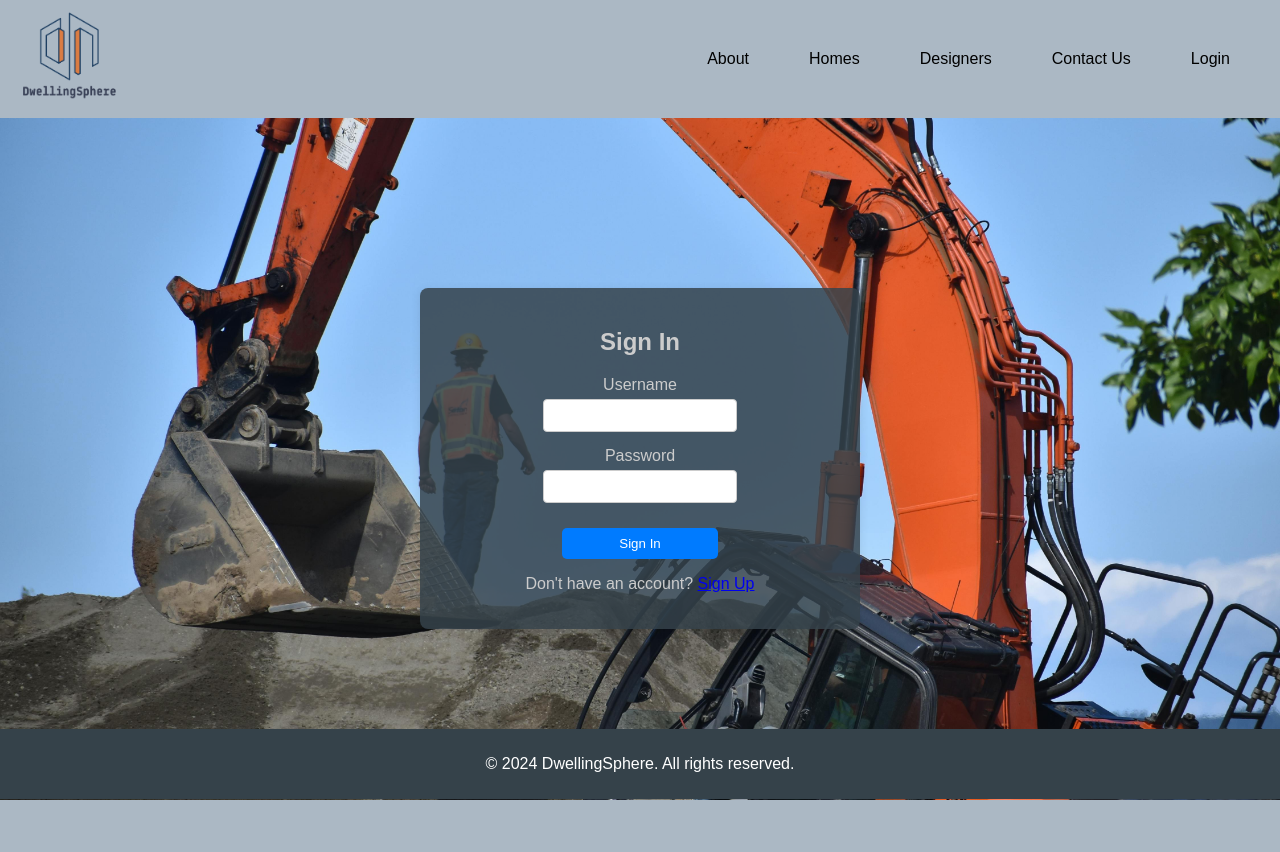
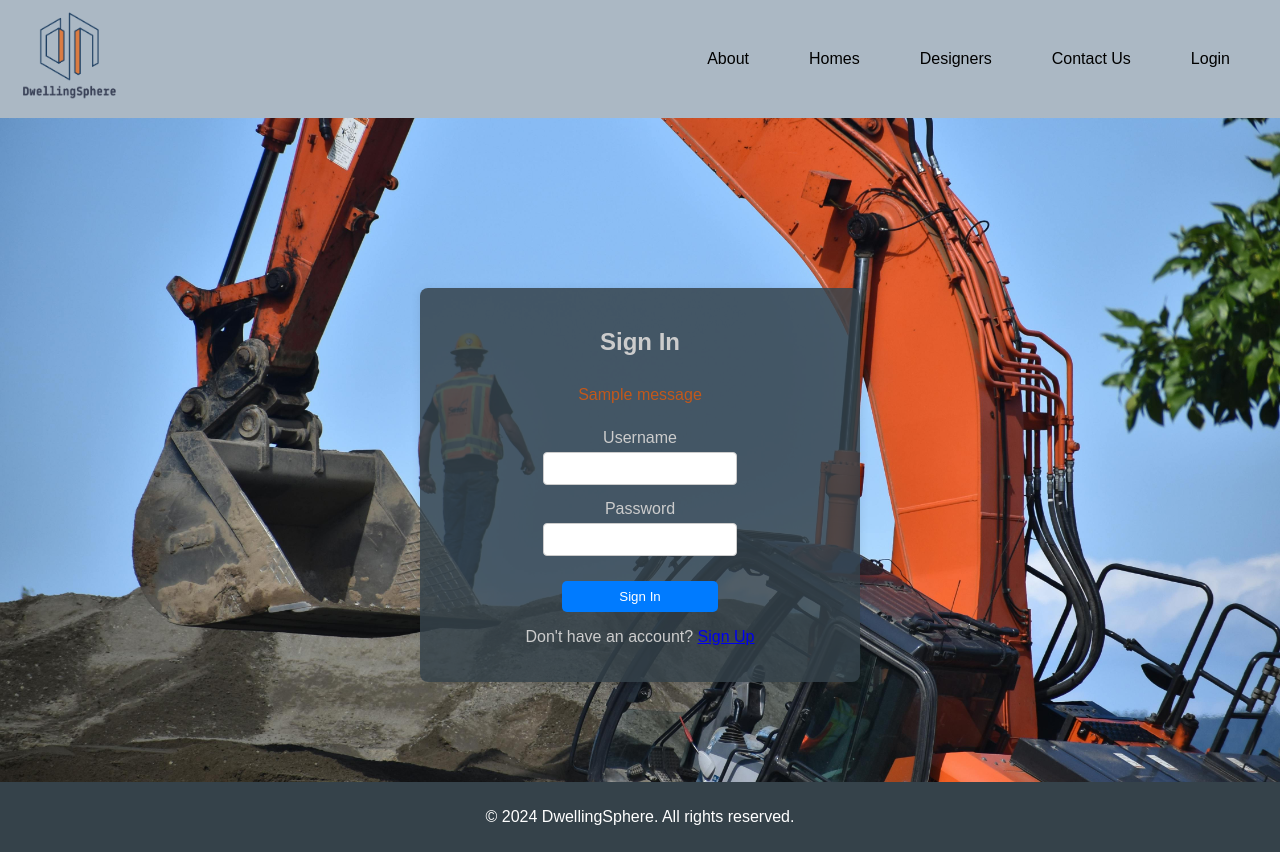
Before and after one commit to Reemaalbrahim/DwellingSphere, a Django app: page /signin/ in a window 1280 px wide. Before the commit the page ends 800 px from the top, so only its background shows below. Run offline with Django 5.2, Linux system fonts and the light colour scheme; one stand-in notice (Sample message) is shown.

Commit message:
Activating the signin and signup

```diff
--- a/DwellingSphere/main_app/templates/main_app/sign_in.html
+++ b/DwellingSphere/main_app/templates/main_app/sign_in.html
@@ -6,7 +6,7 @@
 {% block content %}
 <style>
     body {
-        background-image: url('{% static "images/signin.jpeg" %}'); /* Update the path to your background image */
+        background-image: url('{% static "images/signin.jpeg" %}');
         background-size: cover;
         background-position: center;
         height: 100vh;
@@ -23,10 +23,10 @@
         margin-top: 170px;
         margin-bottom: 80px;
         color: #ccc;
-        display: flex; /* Use flexbox for centering */
-        flex-direction: column; /* Stack items vertically */
-        align-items: center; /* Center items horizontally */
-        text-align: center; /* Center text */
+        display: flex;
+        flex-direction: column;
+        align-items: center;
+        text-align: center;
     }
 
     .form-container h2 {
@@ -35,7 +35,7 @@
 
     .form-group {
         margin-bottom: 15px;
-        width: 100%; /* Ensure full width for the form group */
+        width: 100%;
     }
 
     .form-group label {
@@ -44,38 +44,53 @@
     }
 
     .form-group input {
-        width: 90%; /* Adjusted width for smaller fields */
-        padding: 8px; /* Slightly smaller padding */
+        width: 90%;
+        padding: 8px;
         border: 1px solid #ccc;
         border-radius: 4px;
     }
 
     .submit-button {
-        width: 80%; /* Adjusted width for a smaller button */
-        padding: 8px; /* Smaller padding */
+        width: 80%;
+        padding: 8px;
         background-color: #007bff;
         color: white;
         border: none;
         border-radius: 5px;
         cursor: pointer;
-        margin-top: 10px; /* Add margin for spacing */
+        margin-top: 10px;
     }
 
     .submit-button:hover {
         background-color: #0056b3;
     }
 
+    .message-box {
+        width: 100%;
+        padding: 10px;
+        border-radius: 5px;
+        margin-bottom: 15px;
+        text-align: center;
+        color: white;
+    }
+
+    .success-message {
+        background-color: #dc3545; /* Green background for success */
+    }
+
     .error-message {
-        color: red;
-        font-size: 0.9em;
-        margin-top: 5px;
+        color: #c2581b; /* Red background for errors */
     }
 </style>
 
 <div class="form-container">
     <h2>Sign In</h2>
-    {% if error_message %}
-        <div class="error-message">{{ error_message }}</div>
+    {% if messages %}
+        {% for message in messages %}
+            <div class="message-box {% if message == 'You have successfully signed in!' %}success-message{% else %}error-message{% endif %}">
+                {{ message }}
+            </div>
+        {% endfor %}
     {% endif %}
     <form method="POST">
         {% csrf_token %}
--- a/DwellingSphere/main_app/views.py
+++ b/DwellingSphere/main_app/views.py
@@ -26,11 +26,14 @@ def signin_view(request):
         username = request.POST['username']
         password = request.POST['password']
         user = authenticate(request, username=username, password=password)
+
         if user is not None:
             login(request, user)
+            messages.success(request, "You have successfully signed in!")
             return redirect('main_app:home_view')  # Redirect to home after successful login
         else:
-            messages.error(request, "Invalid username or password.")
+            messages.error(request, "Invalid username or password. You must register if you don't have an account.")
+
     return render(request, 'main_app/sign_in.html')
 
 def signup_view(request):
@@ -46,8 +49,9 @@ def signup_view(request):
                 user.save()
                 messages.success(request, "Account created successfully! You can now sign in.")
                 return redirect('main_app:signin_view')
-            except:
+            except Exception:
                 messages.error(request, "Username already exists.")
         else:
             messages.error(request, "Passwords do not match.")
+
     return render(request, 'main_app/sign_up.html')
```
Also changed, not shown: DwellingSphere/main_app/templates/main_app/sign_up.html (+15 -13 lines), DwellingSphere/db.sqlite3.
